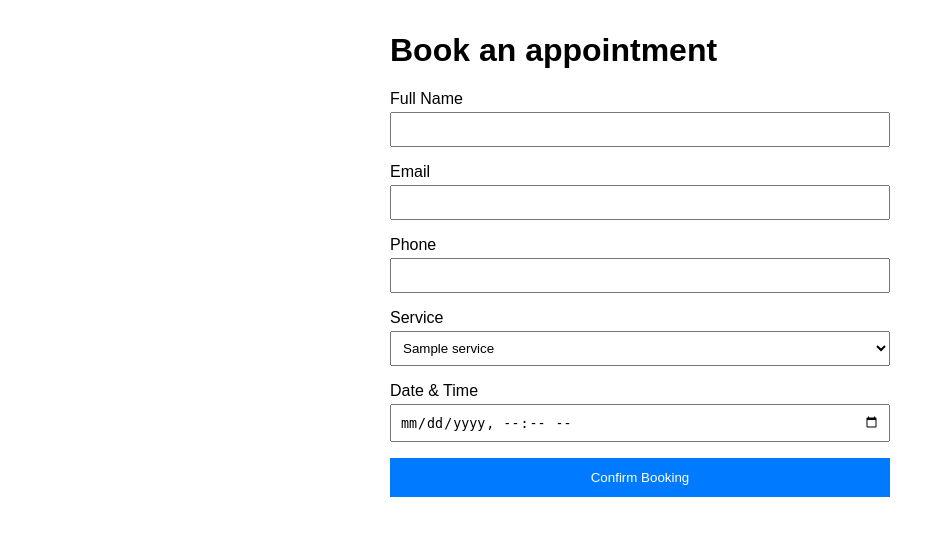
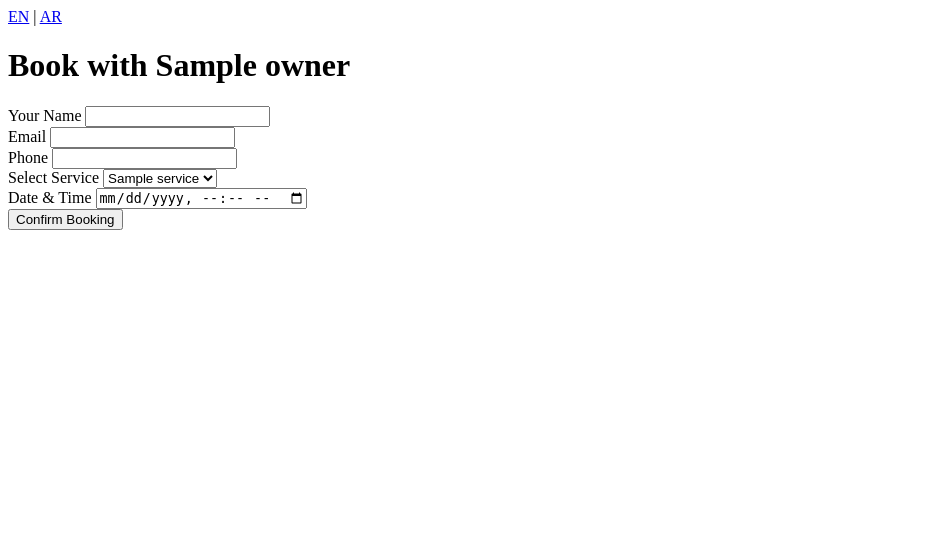
Before and after one commit to baderGorchene/autonomous, a Python web app: template templates/booking_page.html in a window 1280 px wide. Shown: the top 536 px of the page, without its empty margins (0-945 px from the left). Run offline with Jinja, Linux system fonts and the light colour scheme; the template is opened without the code that fills it: most values are stand-ins (such as "Sample title", 1, 10 or a date in 2020).

Commit message:
Add booking_page.html template with i18n support

```diff
--- a/commit_msg.txt
+++ b/commit_msg.txt
@@ -1 +1 @@
-Implement GET route for rendering owner-specific booking pages
+Add booking_page.html template with i18n support
--- a/templates/booking_page.html
+++ b/templates/booking_page.html
@@ -1,21 +1,10 @@
-<!DOCTYPE html>
-<html lang="{{ lang }}" dir="{{ 'rtl' if lang == 'ar' else 'ltr' }}">
-<head>
-    <meta charset="UTF-8">
-    <title>{{ _('Book with') }} {{ owner.business_name }}</title>
-    <style>
-        body { font-family: sans-serif; max-width: 500px; margin: 2rem auto; padding: 0 1rem; }
-        .form-group { margin-bottom: 1rem; }
-        label { display: block; margin-bottom: 0.25rem; }
-        input, select { width: 100%; padding: 0.5rem; box-sizing: border-box; }
-        button { width: 100%; padding: 0.75rem; background: #007bff; color: white; border: none; cursor: pointer; }
-    </style>
-</head>
-<body>
-    <h1>{{ _('Book an appointment') }}</h1>
+{% extends "base.html" %}
+{% block content %}
+<div class="booking-container">
+    <h1>{{ _('Book with') }} {{ owner.business_name }}</h1>
     <form action="/book/{{ owner.slug }}/submit" method="POST">
         <div class="form-group">
-            <label>{{ _('Full Name') }}</label>
+            <label>{{ _('Your Name') }}</label>
             <input type="text" name="customer_name" required>
         </div>
         <div class="form-group">
@@ -27,10 +16,10 @@
             <input type="tel" name="customer_phone" required>
         </div>
         <div class="form-group">
-            <label>{{ _('Service') }}</label>
+            <label>{{ _('Select Service') }}</label>
             <select name="service" required>
-                {% for s in owner.services_json %}
-                <option value="{{ s }}">{{ s }}</option>
+                {% for service in owner.services_json %}
+                <option value="{{ service }}">{{ service }}</option>
                 {% endfor %}
             </select>
         </div>
@@ -40,5 +29,5 @@
         </div>
         <button type="submit">{{ _('Confirm Booking') }}</button>
     </form>
-</body>
-</html>
+</div>
+{% endblock %}
```
Also changed, not shown: PROGRESS.md (+5 -0 lines), memory.json (+4 -4 lines).
